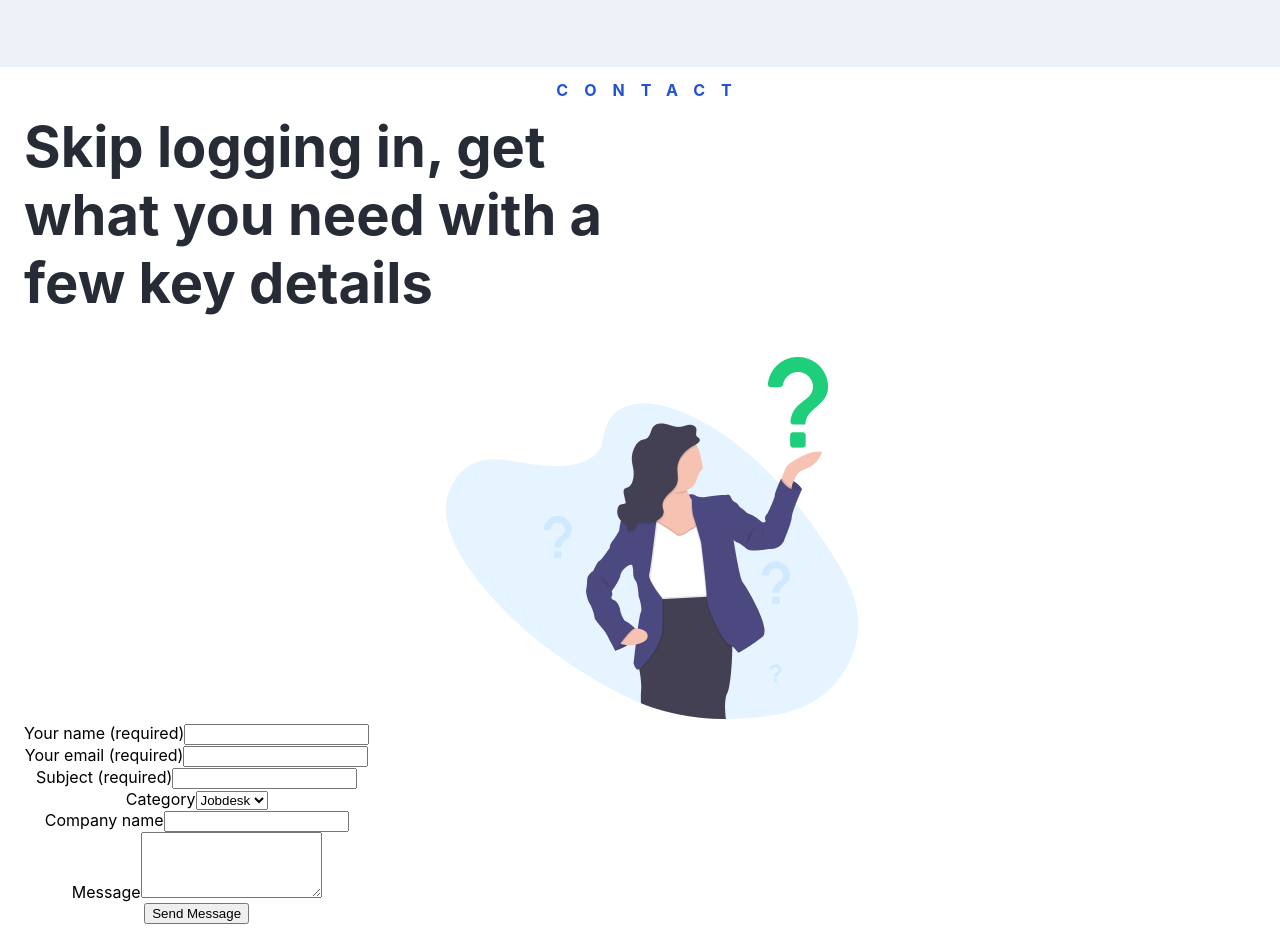
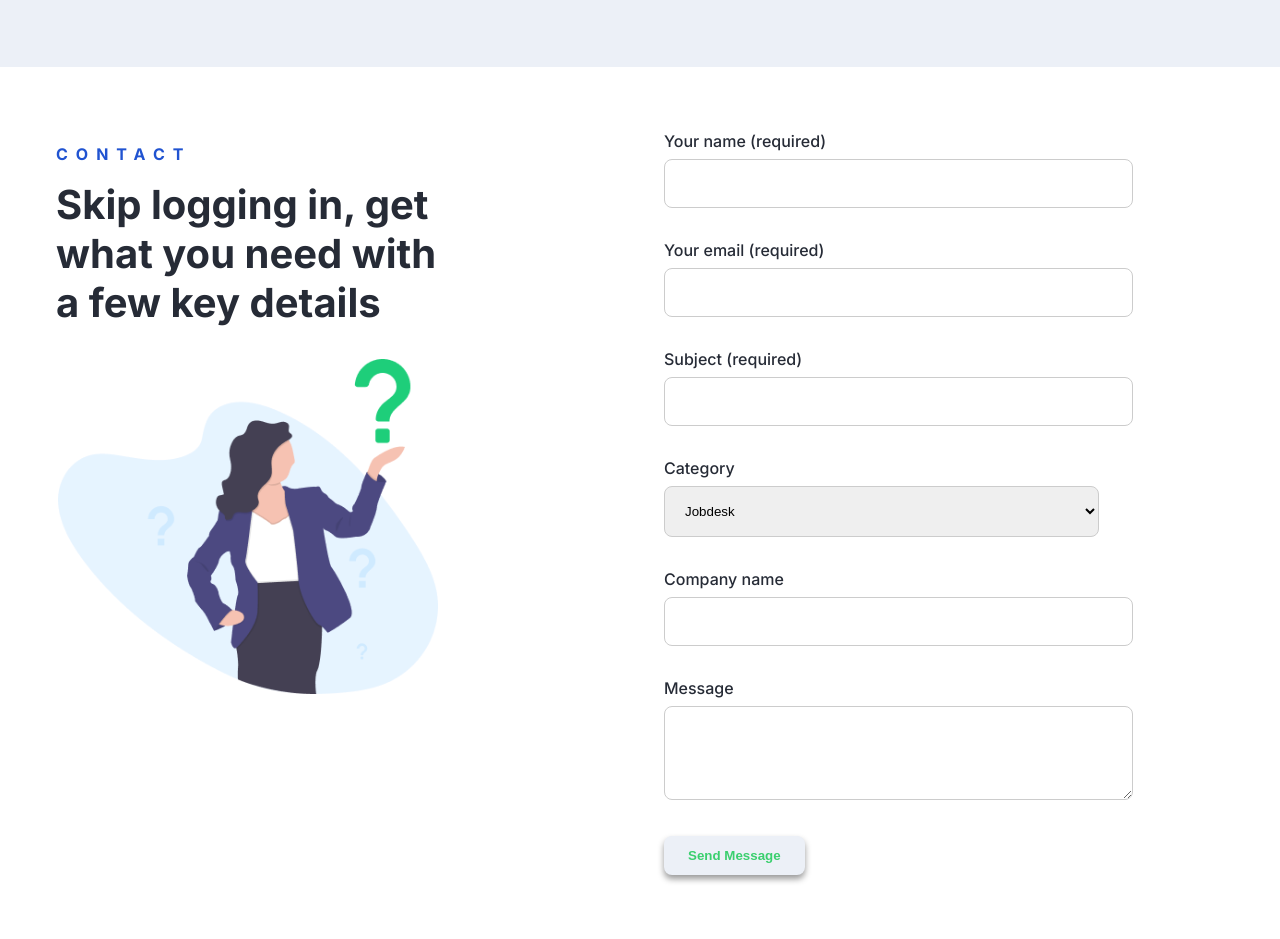
Before and after one commit to Ayyubiy90/siphome, a React (Create React App) app: page / in a window 1280 px wide. Shown: the part 4240-5179 px from the top of the page. Built offline with nearby package versions, Linux system fonts and the light colour scheme.

Commit message:
Add contact form with labels and inputs, styled according to specifications.

```diff
--- a/src/styles/components/Contact.css
+++ b/src/styles/components/Contact.css
@@ -1,38 +1,97 @@
 @import url("https://fonts.googleapis.com/css2?family=Inter:wght@100..900&display=swap");
 
-.contact-section {
-  padding: 4rem 2rem;
+.contact {
   background-color: #ffffff;
   display: flex;
-  justify-content: flex-start;
+  justify-content: center;
+  align-items: center;
+  padding: 4rem 2rem;
   font-family: "Inter", sans-serif;
 }
 
 .contact-content {
   display: flex;
-  flex-direction: column;
+  justify-content: space-between;
   align-items: flex-start;
-  margin-left: 1.5rem;
+  width: 100%;
+  max-width: 1200px;
+}
+
+.contact-info {
+  flex: 1;
+  padding-right: 2rem;
+  margin-left: 1rem;
 }
 
 .contact-title {
   color: #2053d1;
-  letter-spacing: 1em;
+  letter-spacing: 0.5em;
   font-size: 1rem;
-  font-weight: bold;
+  margin-bottom: 1rem;
+  font-weight: 700;
+  text-align: left;
 }
 
 .contact-subtitle {
   color: #262b36;
   font-weight: bold;
+  font-size: 2.5rem;
+  margin-bottom: 2rem;
+  margin-top: 0;
   text-align: left;
-  font-size: 3.5rem;
-  margin-bottom: 2.5rem;
-  margin-right: 40rem;
-  margin-top: 0.3rem;
+  padding-right: 10rem;
 }
 
-.contact-illustration {
-  width: 100%;
+.contact-image {
+  width: 70%;
   max-width: 400px;
+  height: auto;
+  margin-top: 0;
+  margin-left: -10rem;
 }
+
+.contact-form {
+  flex: 1;
+  padding-left: 2rem;
+  padding-right: 2rem;
+  text-align: left;
+}
+
+.form-group {
+  margin-bottom: 2rem;
+}
+
+.form-group label {
+  display: block;
+  color: #262b36;
+  margin-bottom: 0.5rem;
+  text-align: left;
+  font-weight: 500;
+}
+
+.form-group input,
+.form-group select,
+.form-group textarea {
+  width: 80%;
+  margin: 0;
+  padding: 1rem;
+  border: 1.5px solid #ccc;
+  border-radius: 0.5rem;
+}
+
+.contact-submit {
+  background-color: #ecf0f7;
+  color: #3acf6e;
+  font-weight: bold;
+  padding: 0.75rem 1.5rem;
+  border: none;
+  border-radius: 0.5rem;
+  box-shadow: 0 4px 6px rgba(0, 0, 0, 0.4);
+  cursor: pointer;
+  transition: background-color 0.3s ease;
+}
+
+.contact-submit:hover {
+  background-color: #3acf6e;
+  color: #ffffff;
+}
```
